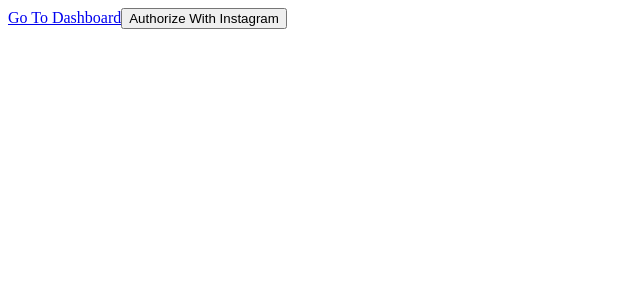
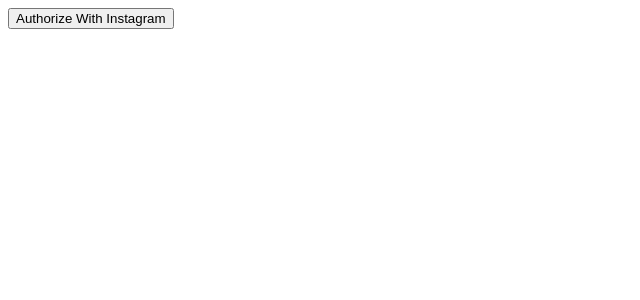
Before and after one commit to Indrajeet1256/react-insta-feed, a React (Create React App) app: page / in a window 1280 px wide. Shown: the top 300 px of the page, without its empty margins (0-640 px from the left). Built offline with nearby package versions, Linux system fonts and the light colour scheme.

Commit message:
changes made

```diff
--- a/src/App.js
+++ b/src/App.js
@@ -8,9 +8,7 @@
 		<main>
 			<Routes>
 				<Route path="/" element={<Home />} />
-				<Route path="/dashboard" element={<Dashboard />}>
-					<Route path=":code" element={<Dashboard />} />
-				</Route>
+				<Route path="/dashboard" element={<Dashboard />} />
 			</Routes>
 		</main>
 	);
--- a/src/pages/Home.js
+++ b/src/pages/Home.js
@@ -24,7 +24,7 @@
 	};
 	return (
 		<section>
-			<Link to="/dashboard">Go To Dashboard</Link>
+			{token && <Link to="/dashboard">Go To Dashboard</Link>}
 			<button type="button" onClick={handleAuthorize}>
 				Authorize With Instagram
 			</button>
```
